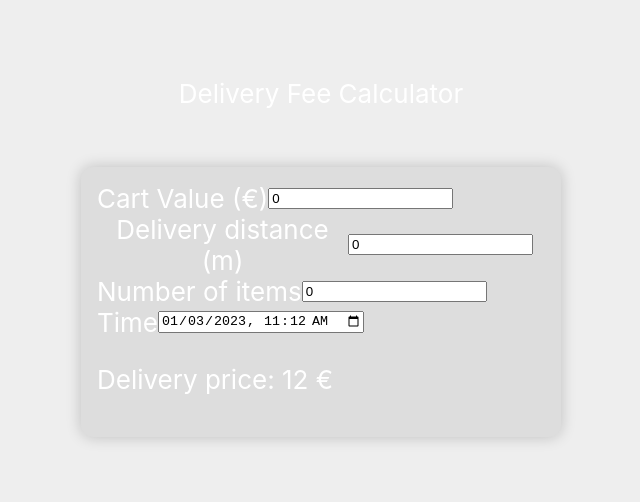
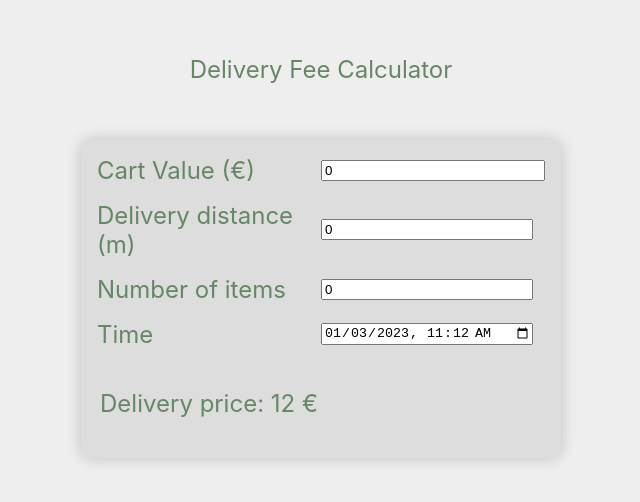
Before and after one commit to overchu/delivery-fee-calculator-3, a React (Create React App) app: page / in a window 1280 px wide. Shown: the part 140-642 px from the top of the page, without its empty margins (319-959 px from the left). Built offline with nearby package versions, Linux system fonts and the light colour scheme.

Commit message:
Change text color and adjust position of inputs

```diff
--- a/src/App.css
+++ b/src/App.css
@@ -20,8 +20,8 @@
   flex-direction: column;
   align-items: center;
   justify-content: center;
-  font-size: calc(10px + 2vmin);
-  color: white;
+  font-size: calc(8px + 2vmin);
+  color: #658864;
 }
 
 .App-link {
--- a/src/components/DeliveryForm.css
+++ b/src/components/DeliveryForm.css
@@ -11,13 +11,15 @@
   box-shadow: 0 0 15px rgba(0,0,0,0.2);
 }
 
-.delivery-calculator h1 {
-  margin-top: 0px;
+.delivery-calculator__controls {
+  margin-bottom: 1rem;
+  text-align: left;
 }
 
 .delivery-calculator__control {
-  display: flex;
+  display: grid;
   align-items: center;
+  grid-template-columns: 1fr 1fr;
 }
 
 .delivery-calculator__label {
```
